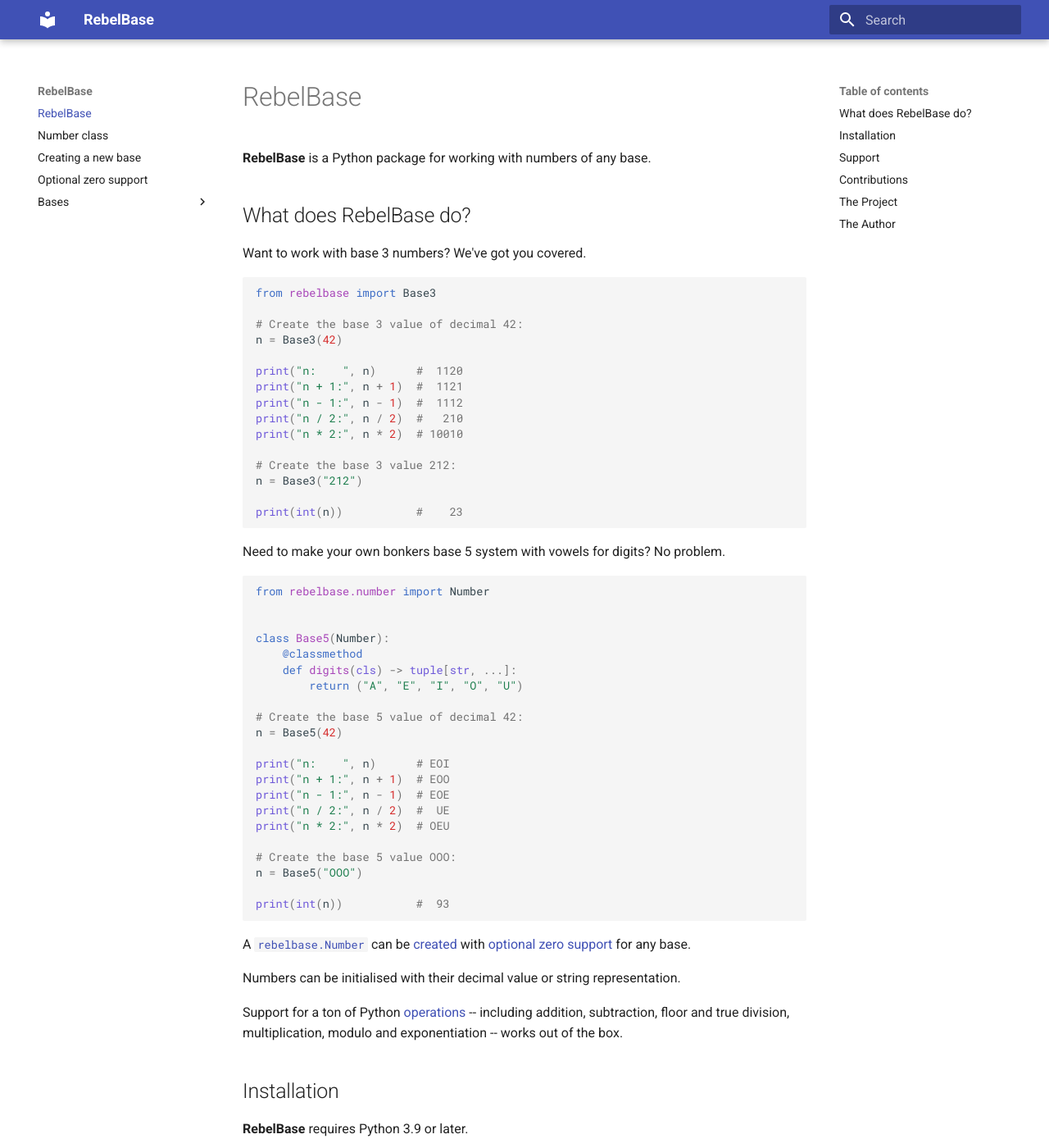
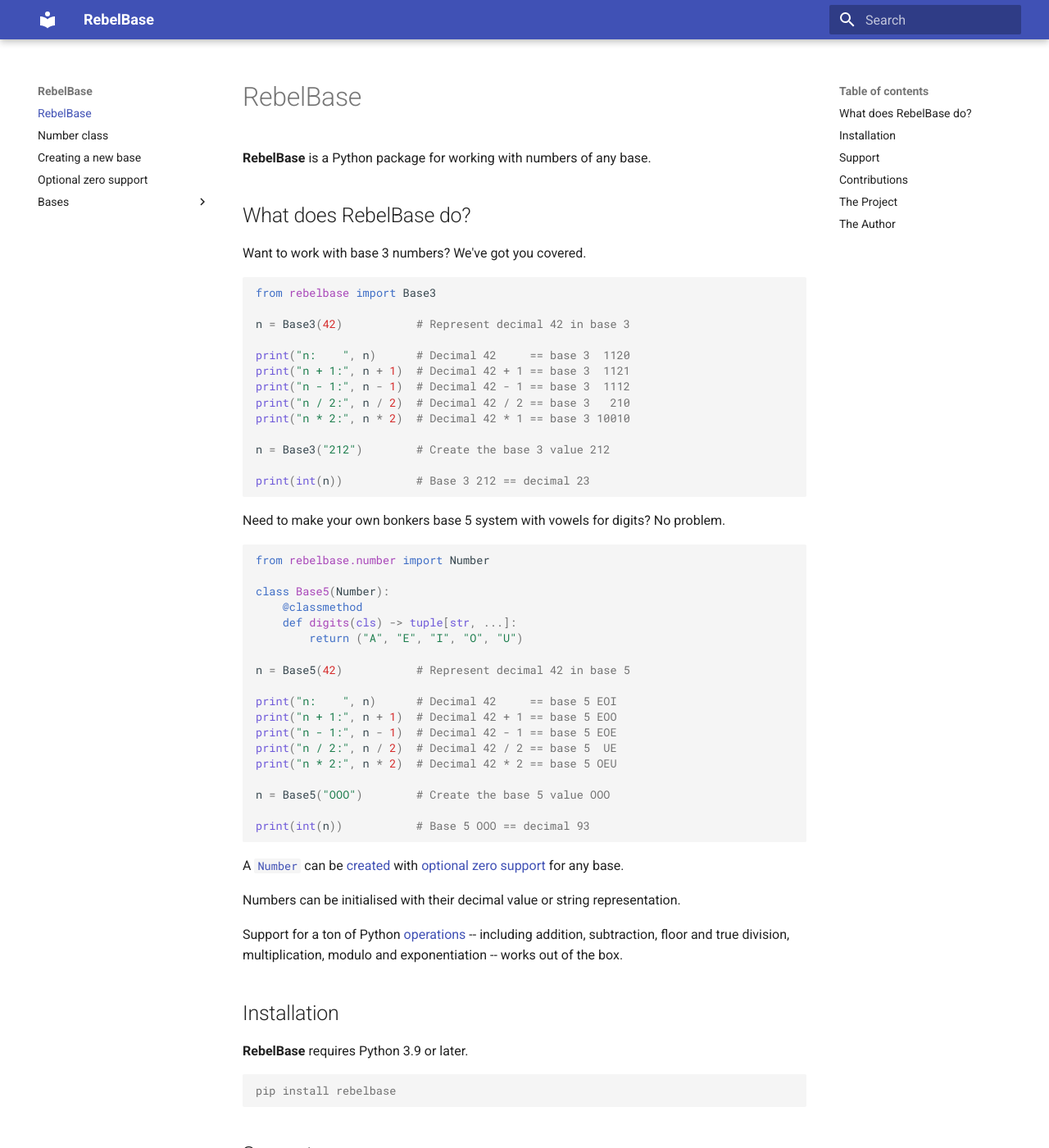
Before and after one commit to cariad/rebelbase, an MkDocs documentation site: the page built from docs/index.md, in a window 1280 px wide and 1400 px high. Shown: the whole window at 82% size. Built offline with MkDocs 1.6.1 and Material for MkDocs 9.7.7, drawn with Linux system fonts in a browser that asks for light colours; some of the changed text lies outside the part shown.

Commit message:
Clean up

````diff
--- a/docs/index.md
+++ b/docs/index.md
@@ -9,19 +9,17 @@
 ```python
 from rebelbase import Base3
 
-# Create the base 3 value of decimal 42:
-n = Base3(42)
+n = Base3(42)           # Represent decimal 42 in base 3
 
-print("n:    ", n)      #  1120
-print("n + 1:", n + 1)  #  1121
-print("n - 1:", n - 1)  #  1112
-print("n / 2:", n / 2)  #   210
-print("n * 2:", n * 2)  # 10010
+print("n:    ", n)      # Decimal 42     == base 3  1120
+print("n + 1:", n + 1)  # Decimal 42 + 1 == base 3  1121
+print("n - 1:", n - 1)  # Decimal 42 - 1 == base 3  1112
+print("n / 2:", n / 2)  # Decimal 42 / 2 == base 3   210
+print("n * 2:", n * 2)  # Decimal 42 * 1 == base 3 10010
 
-# Create the base 3 value 212:
-n = Base3("212")
+n = Base3("212")        # Create the base 3 value 212
 
-print(int(n))           #    23
+print(int(n))           # Base 3 212 == decimal 23
 ```
 
 Need to make your own bonkers base 5 system with vowels for digits? No problem.
@@ -29,28 +27,25 @@
 ```python
 from rebelbase.number import Number
 
-
 class Base5(Number):
     @classmethod
     def digits(cls) -> tuple[str, ...]:
         return ("A", "E", "I", "O", "U")
 
-# Create the base 5 value of decimal 42:
-n = Base5(42)
+n = Base5(42)           # Represent decimal 42 in base 5
 
-print("n:    ", n)      # EOI
-print("n + 1:", n + 1)  # EOO
-print("n - 1:", n - 1)  # EOE
-print("n / 2:", n / 2)  #  UE
-print("n * 2:", n * 2)  # OEU
+print("n:    ", n)      # Decimal 42     == base 5 EOI
+print("n + 1:", n + 1)  # Decimal 42 + 1 == base 5 EOO
+print("n - 1:", n - 1)  # Decimal 42 - 1 == base 5 EOE
+print("n / 2:", n / 2)  # Decimal 42 / 2 == base 5  UE
+print("n * 2:", n * 2)  # Decimal 42 * 2 == base 5 OEU
 
-# Create the base 5 value OOO:
-n = Base5("OOO")
+n = Base5("OOO")        # Create the base 5 value OOO
 
-print(int(n))           #  93
+print(int(n))           # Base 5 OOO == decimal 93
 ```
 
-A [`rebelbase.Number`](https://rebelbase.dev/number/) can be [created](https://rebelbase.dev/create/) with [optional zero support](https://rebelbase.dev/optional-zero/) for any base.
+A [`Number`](https://rebelbase.dev/number/) can be [created](https://rebelbase.dev/create/) with [optional zero support](https://rebelbase.dev/optional-zero/) for any base.
 
 Numbers can be initialised with their decimal value or string representation.
 
@@ -72,8 +67,6 @@
 
 See [CONTRIBUTING.md](https://github.com/cariad/rebelbase/blob/main/CONTRIBUTING.md) for contribution guidelines.
 
-In a nutshell: bugs and feature requests are gratefully received at [github.com/cariad/rebelbase/issues](https://github.com/cariad/rebelbase/issues) and I don't accept unplanned pull requests.
-
 ## The Project
 
 **RebelBase** is &copy; 2022 Cariad Eccleston and released under the [MIT License](https://github.com/cariad/rebelbase/blob/main/LICENSE) at [cariad/rebelbase](https://github.com/cariad/rebelbase).
````
Also changed, not shown: README.md (+17 -23 lines), docs/base2.md (+1 -1 lines), docs/base26c.md (+1 -1 lines), docs/base3.md (+1 -1 lines).
